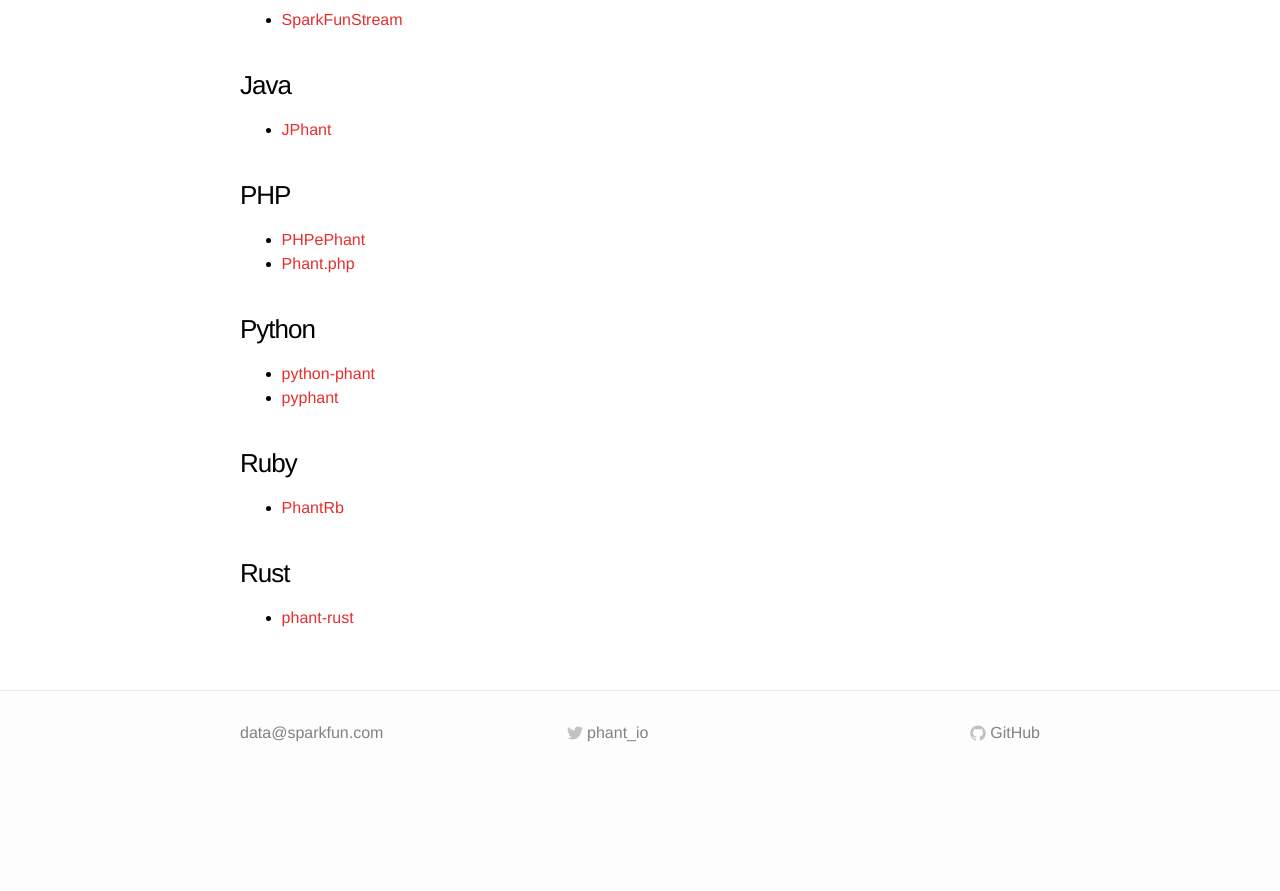
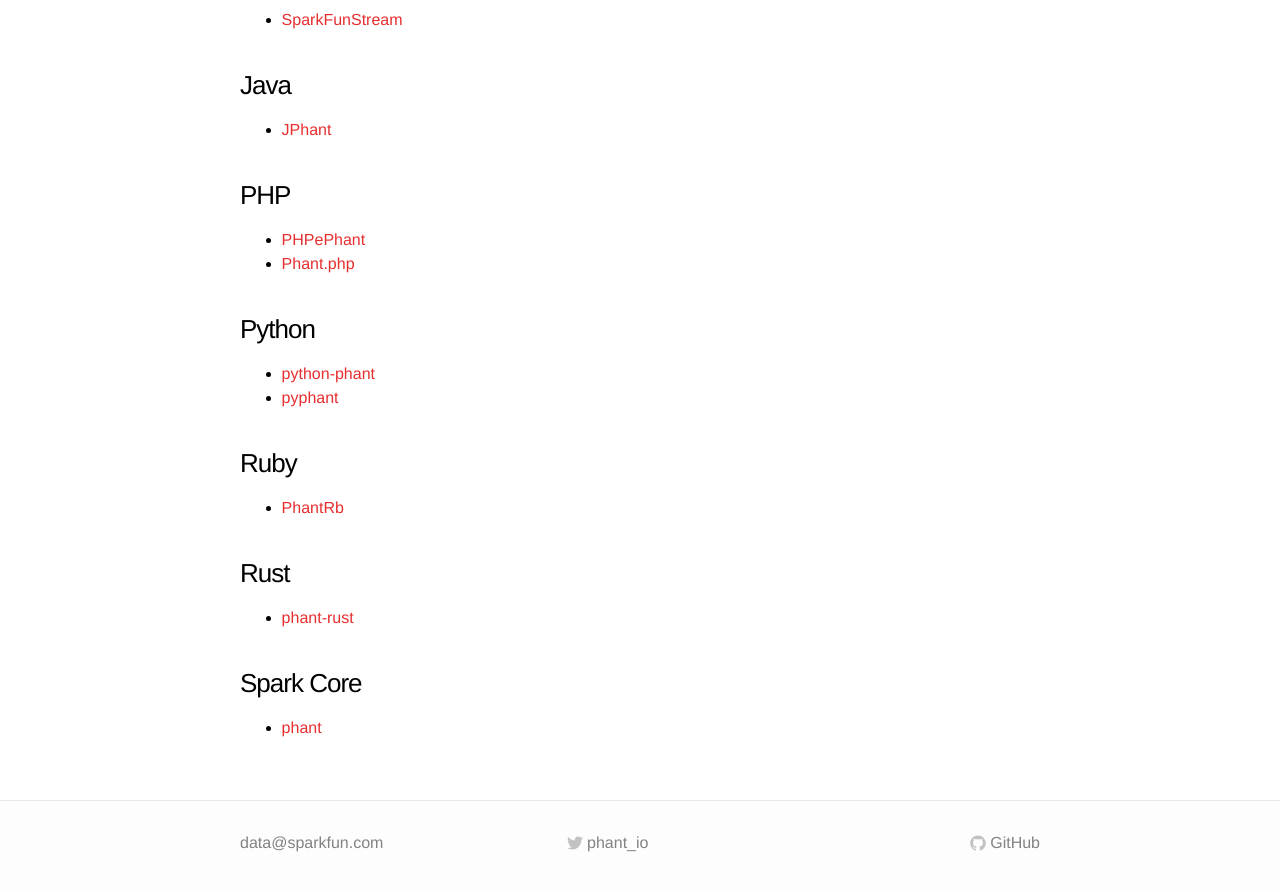
Before and after one commit to sparkfun/phant-docs, a Jekyll site: the page built from libraries.md, in a window 1280 px wide and 900 px high, scrolled down 702 px. Shown: the top 891 px of the window. Built offline with Jekyll 4.4.1, drawn with Linux system fonts in a browser that asks for light colours; before the commit the page ends 1492 px from its top, so only the background shows below that.

Commit message:
adds spark core lib

```diff
--- a/libraries.md
+++ b/libraries.md
@@ -50,3 +50,7 @@ Phant compatible HTTP requests.
 ### Rust
 
 * [phant-rust](https://github.com/freiguy1/phant-rust)
+
+### Spark Core
+
+* [phant](https://github.com/romainmp/phant)
```
